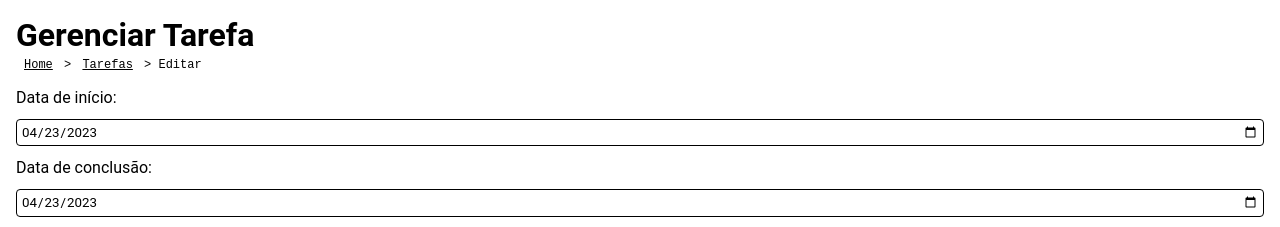
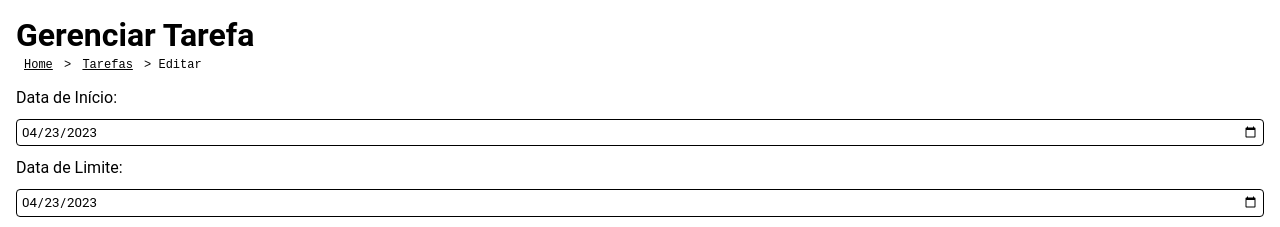
Before and after one commit to Diego-Lopes-Ferreira/gestao-de-estoque, a Next.js app: page /tasks/new in a window 1280 px wide. Shown: the top 227 px of the page. Built offline with nearby package versions, Linux system fonts and the light colour scheme; no server answers.

Commit message:
refactor(names): Tasks and users
  + Changed page title from 'Pessoas' to 'Users'
  + Updated form labels

```diff
--- a/pages/tasks/[id].jsx
+++ b/pages/tasks/[id].jsx
@@ -67,9 +67,9 @@ export default function EditTask() {
     <div className="screen-div">
       <Header title='Gerenciar Tarefa' current='Editar' links={ [{ text: 'Tarefas', url: '/tasks' }] } />
       {/* DATAS */ }
-      <label>Data de início:</label>
+      <label>Data de Início:</label>
       <input value={ date } type="date" onChange={ (e) => { set_date(e.target.value); } } />
-      <label>Data de conclusão:</label>
+      <label>Data de Limite:</label>
       <input value={ due_date } type="date" onChange={ (e) => { set_due_date(e.target.value); } } />
       <label>Data de Conclusão:</label>
       <input value={ complete_date } type="date" onChange={ (e) => { set_complete_date(e.target.value); } } />
--- a/pages/users/index.jsx
+++ b/pages/users/index.jsx
@@ -17,7 +17,7 @@ export default function UsersList() {
 
   return (
     <div className="screen-div">
-      <Header title='Pessoas' current={'Pessoas'} />
+      <Header title='Usuários' current={'Usuários'} />
       <Link href='/users/new'>Adicionar Novo Usuário</Link>
       <section>
         {
```
